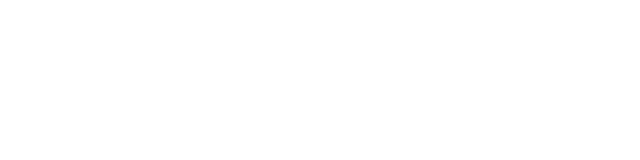
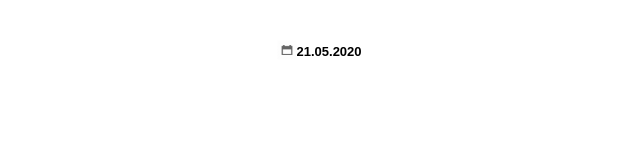
Before and after one commit to cabbageRolls/Kapusta, a React (Create React App) app: page /main in a window 1280 px wide. Shown: the top 160 px of the page, without its empty margins (316-956 px from the left). Built offline with nearby package versions, Linux system fonts and the light colour scheme.

Commit message:
fixed styled and added hook useState

```diff
--- a/src/components/App.jsx
+++ b/src/components/App.jsx
@@ -2,8 +2,14 @@ import React from 'react';
 import '../CSS/normilize.css';
 import '../CSS/index.css';
 
+import P from './DatePicker';
+
 function App() {
-  return <></>;
+  return (
+    <>
+      <P />
+    </>
+  );
 }
 
 export default App;
--- a/src/components/datePicker/datePicker.module.css
+++ b/src/components/datePicker/datePicker.module.css
@@ -9,7 +9,6 @@
 
   margin-top: 40px;
   margin-bottom: 40px;
-
 }
 
 .iconDate {
--- a/src/components/datePicker/index.jsx
+++ b/src/components/datePicker/index.jsx
@@ -1,46 +1,30 @@
-// import React from 'react';
+import React, { useState } from 'react';
+import DatePicker from 'react-datepicker';
 import Styles from './datePicker.module.css';
+import '../../../node_modules/react-datepicker/dist/react-datepicker.css';
+import './stylesDataPicker.css';
+// import './node_modules/react-datepicker/dist/react-datepicker-cssmodules.css';
 
-// export default function DatePicker() {
-//   return (
-//     <div className={Styles.container}>
-//       <span>{new Date().getDate()}.</span>
-//       <span>{new Date().getMonth() + 1}.</span>
-//       <span>{new Date().getFullYear()}</span>
-//     </div>
-//   );
-// }
+const DatePickerCustom = () => {
+  const [startDate, setStartDate] = useState(new Date());
 
-import React from 'react';
-import DatePicker from 'react-datepicker';
-
-import 'react-datepicker/dist/react-datepicker.css';
-
-import 'react-datepicker/dist/react-datepicker-cssmodules.css';
-
-export default class DatePickerCustom extends React.Component {
-  state = {
-    startDate: new Date(),
+  const handleChange = date => {
+    setStartDate(date);
   };
 
-  handleChange = date => {
-    this.setState({
-      startDate: date,
-    });
-  };
-
-  render() {
   return (
     <div className={Styles.container}>
-        <div className={Styles.iconDate}></div>
+      <div className={Styles.iconDate} />
       <DatePicker
         className={Styles.picker}
-          selected={this.state.startDate}
-          onChange={this.handleChange}
+        selected={startDate}
+        onChange={handleChange}
         dateFormat="dd.MM.yyyy"
         fixedHeight
+        withPortal
       />
     </div>
   );
-  }
-}
+};
+
+export default DatePickerCustom;
--- /dev/null
+++ b/src/components/datePicker/stylesDataPicker.css
@@ -0,0 +1,23 @@
+.react-datepicker {
+  z-index: 9;
+  font-family: 'Roboto', sans-serif;
+  font-size: 0.72rem;
+  color: #52555f;
+  /* border: 1px solid #000; */
+  border-radius: 14px;
+  filter: drop-shadow(4.5px 7.794px 10.5px rgba(170, 178, 197, 0.78));
+  background-color: #ffffff;
+  display: inline-block;
+  position: relative;
+}
+.react-datepicker__day--selected {
+  background: #fb7c2e;
+}
+.react-datepicker__header {
+  border-top-left-radius: 14px;
+  border-top-right-radius: 14px;
+}
+.react-datepicker {
+  color: #52555f;
+  /* transform: translateX(-25%); */
+}
```
Lines whose indentation alone changed are shown as unchanged.
